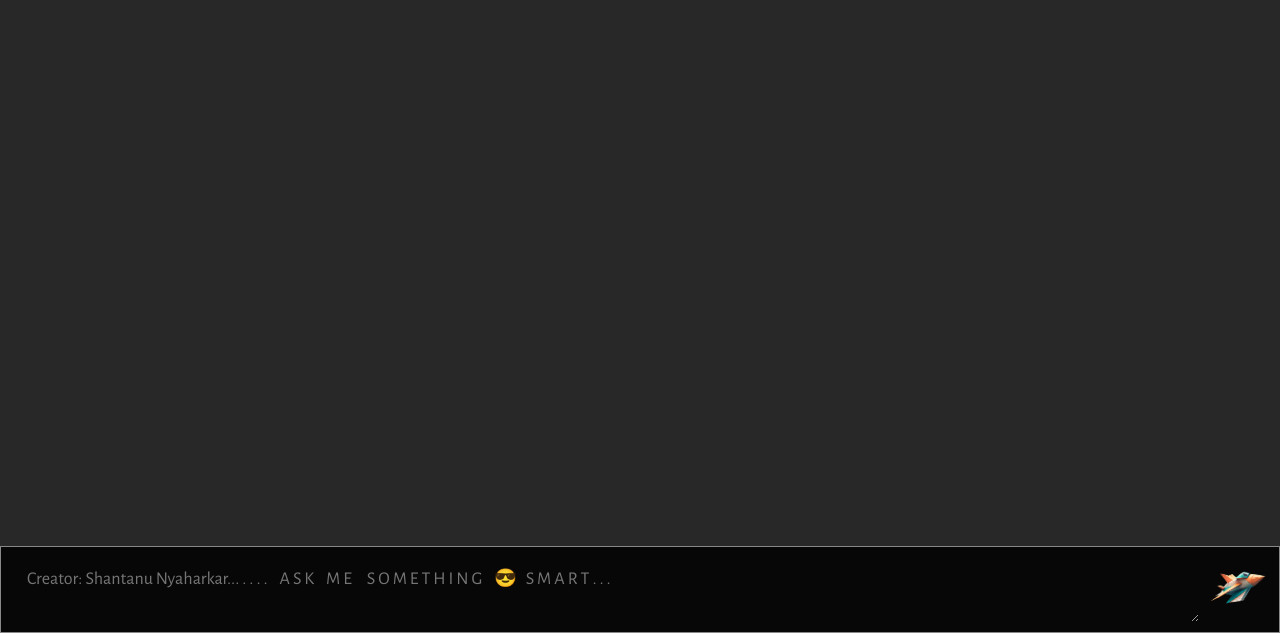
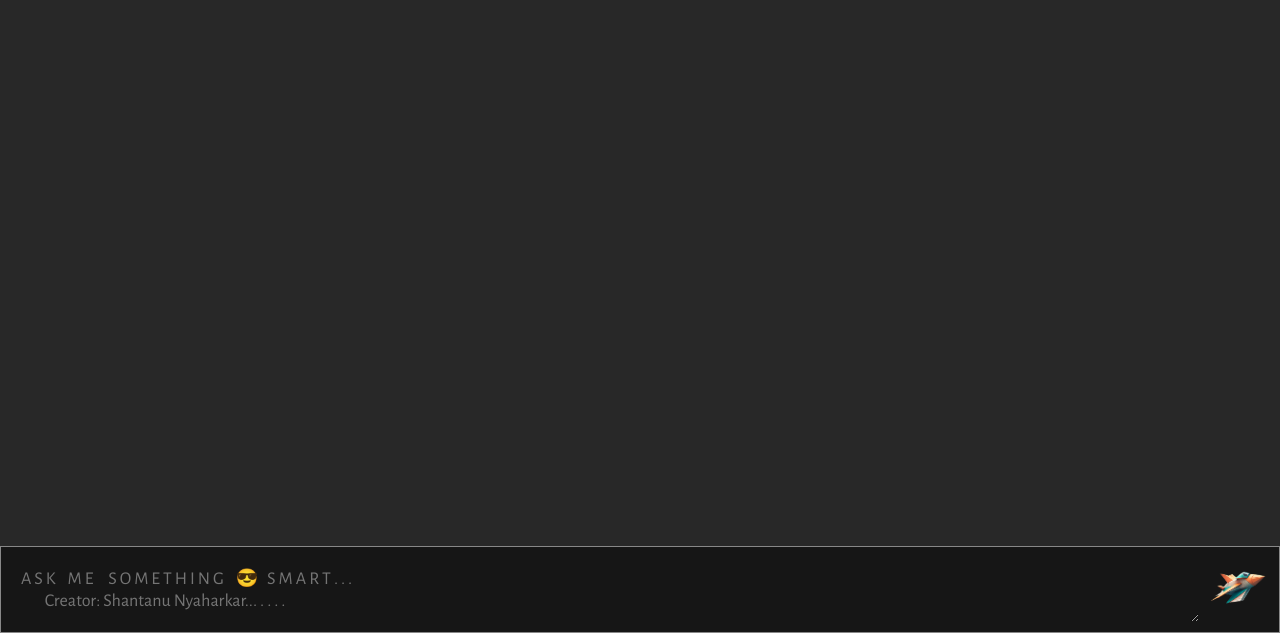
Before and after one commit to ShantanuNy/Jarvis2.0, a website built with Vite: page index.html in a window 1280 px wide. Shown: the part 167-800 px from the top of the page. Built offline with nearby package versions, Linux system fonts and the light colour scheme.

Commit message:
final commit02

```diff
--- a/index.html
+++ b/index.html
@@ -22,9 +22,9 @@
       <div id="chat_container"></div>
 
       <form>
-        <textarea name="prompt" rows="1" cols="1" placeholder="  Creator: Shantanu Nyaharkar... . . . .    A S K    M E     S O M E T H I N G    😎   S M A R T . . .                             " ></textarea>
-        <button type="submit"><img src="assets/send1.png" alt="send"  width="400"
-          height="500" />
+        <textarea name="prompt" rows="2" cols="1" placeholder="A S K    M E     S O M E T H I N G    😎   S M A R T . . .
+        Creator: Shantanu Nyaharkar... . . . . " ></textarea>
+        <button type="submit"><img src="assets/send1.png" alt="send"   />
       </form>
     </div>
 
--- a/style.css
+++ b/style.css
@@ -118,7 +118,7 @@ form {
 	max-width: 1280px;
 	margin: 0 auto;
 	padding: 10px;
-	background: #000000d1;
+	background: #161616;
 
 	display: flex;
 	flex-direction: row;
```
